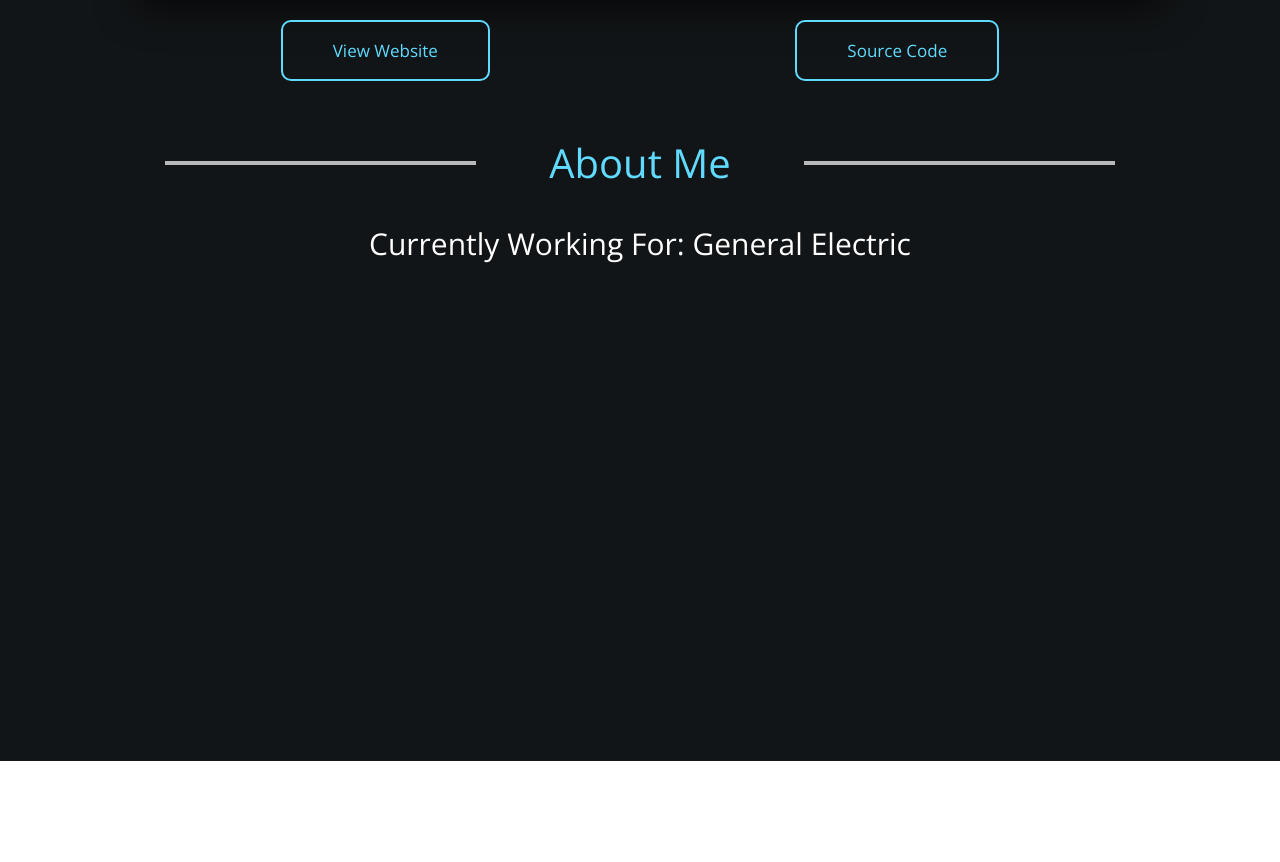
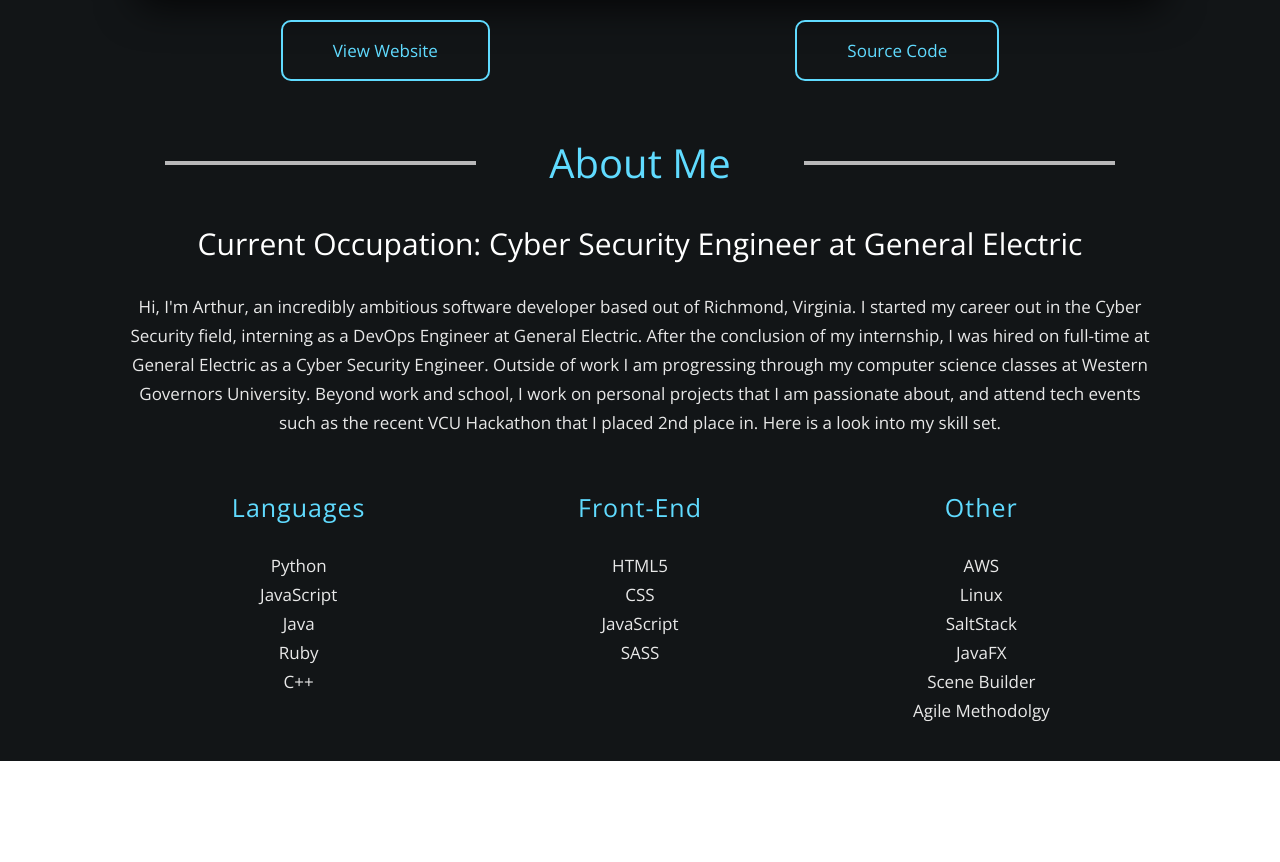
Before and after one commit to Awood1029/AWood1029.github.io, a website: page index.html in a window 1280 px wide. Shown: the part 1479-2341 px from the top of the page. Before the commit the page ends 2240 px from the top, so only its background shows below. Drawn offline with nearby package versions, Linux system fonts and the light colour scheme.

Commit message:
Filled out about me section

```diff
--- a/index.html
+++ b/index.html
@@ -63,10 +63,54 @@
                     <h2>About Me</h2>
                 </div>
                 <div class="about-me__content--employer">
-                    <h3>Currently Working For: General Electric</h3>
+                    <h3>Current Occupation: Cyber Security Engineer at General Electric</h3>
                 </div>
                 <div class="about-me__content--text">
-
+                    Hi, I'm Arthur, an incredibly ambitious software developer based out of Richmond, Virginia. I started my career out in the Cyber Security field, interning as a DevOps Engineer at General Electric. After the conclusion of my internship, I was hired on full-time at General Electric as a Cyber Security Engineer. Outside of work I am progressing through my computer science classes at Western Governors University. Beyond work and school, I work on personal projects that I am passionate about, and attend tech events such as the recent VCU Hackathon that I placed 2nd place in. Here is a look into my skill set.
+                </div>
+                <div class="about-me__content--skills">
+                    <div class="about-me__content--skills--card">
+                        <div class="about-me__content--skills--card-header">
+                            <h4>Languages</h4>
+                        </div>
+                        <div class="about-me__content--skills--card-list">
+                            <ul>
+                                <li>Python</li>
+                                <li>JavaScript</li>
+                                <li>Java</li>
+                                <li>Ruby</li>
+                                <li>C++</li>
+                            </ul>
+                        </div>
+                    </div>
+                    <div class="about-me__content--skills--card">
+                        <div class="about-me__content--skills--card-header">
+                            <h4>Front-End</h4>
+                        </div>
+                        <div class="about-me__content--skills--card-list">
+                            <ul>
+                                <li>HTML5</li>
+                                <li>CSS</li>
+                                <li>JavaScript</li>
+                                <li>SASS</li>
+                            </ul>
+                        </div>
+                    </div>
+                    <div class="about-me__content--skills--card">
+                        <div class="about-me__content--skills--card-header">
+                            <h4>Other</h4>
+                        </div>
+                        <div class="about-me__content--skills--card-list">
+                            <ul>
+                                <li>AWS</li>
+                                <li>Linux </li>
+                                <li>SaltStack</li>
+                                <li>JavaFX</li>
+                                <li>Scene Builder</li>
+                                <li>Agile Methodolgy</li>
+                            </ul>
+                        </div>
+                    </div>
                 </div>
             </div>
         </section>
```
